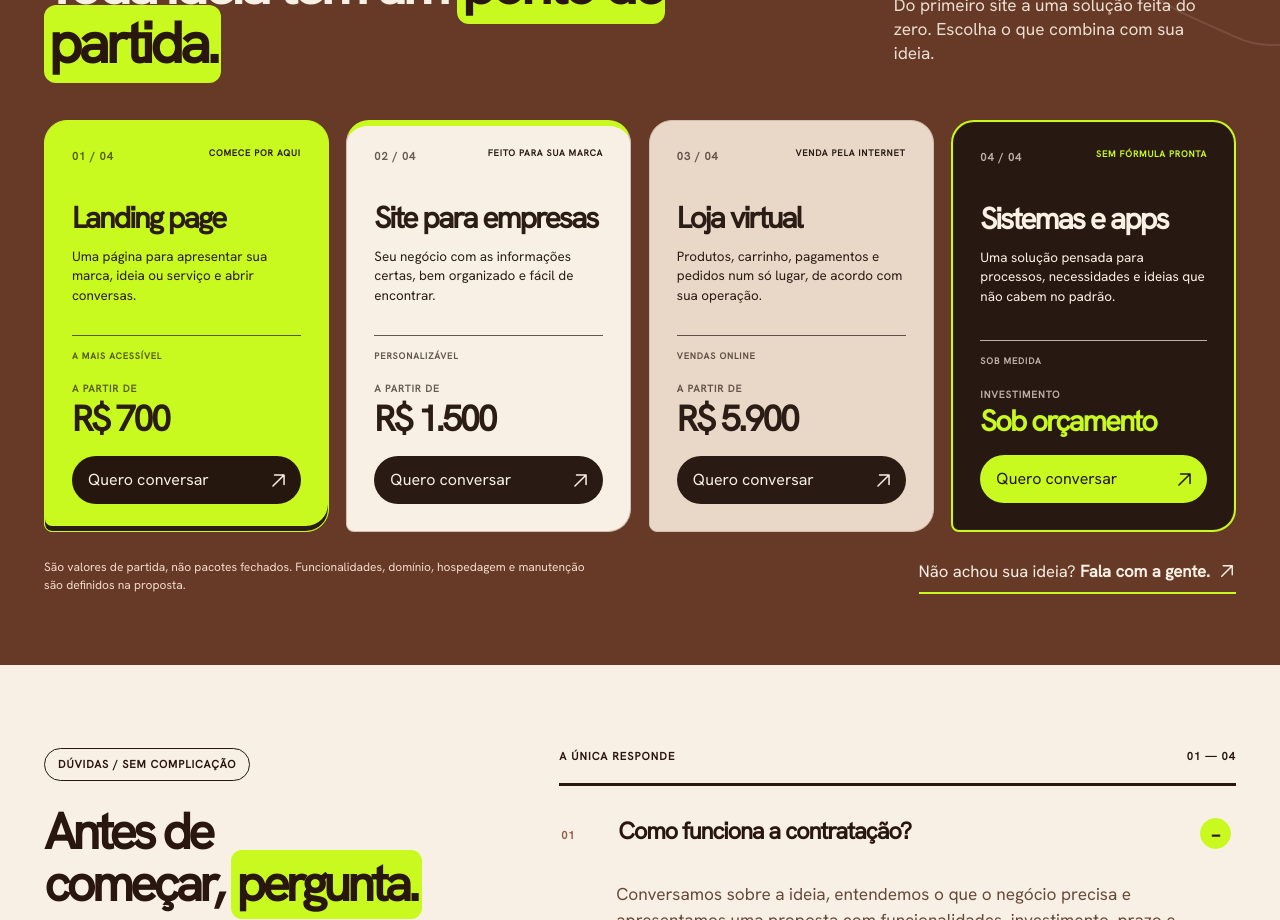
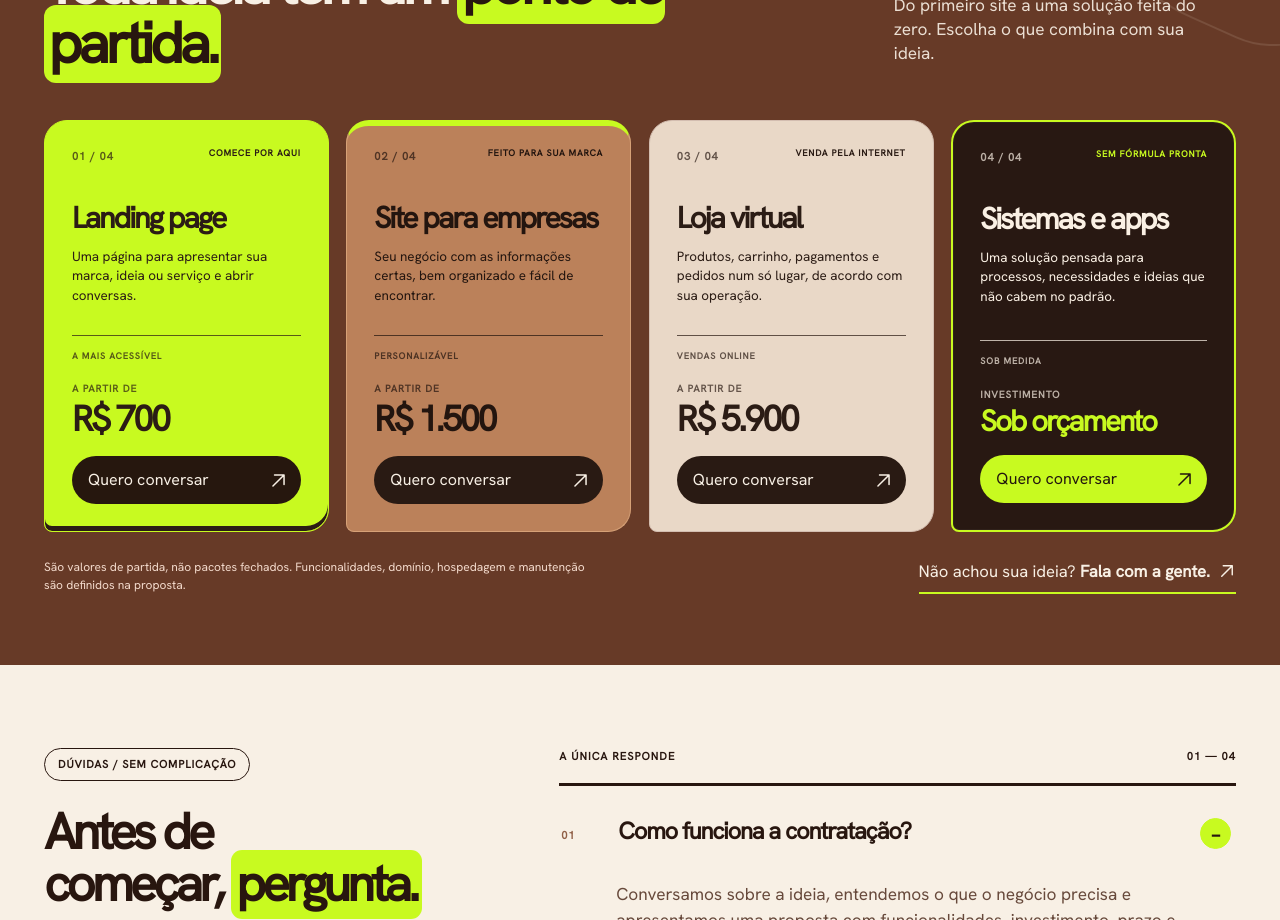
Before and after one commit to palomagl/unica, a React (Vite) app: page / in a window 1280 px wide. Shown: the part 4420-5340 px from the top of the page. Built offline with nearby package versions, Linux system fonts and the light colour scheme.

Commit message:
style: fortalecer contraste do card de sites personalizados com terracota da marca

```diff
--- a/src/components/commercial.css
+++ b/src/components/commercial.css
@@ -51,7 +51,8 @@
   box-shadow:inset 0 -5px 0 #2b1c15;
 }
 .u-price-card--brand{
-  background:#f8f0e5;border-top:6px solid var(--u-accent);
+  background:#bb815a;color:#23150f;
+  border-color:#d6a177;border-top:6px solid var(--u-accent);
   padding-top:calc(clamp(18px,2.1vw,29px) - 5px)
 }
 .u-price-card--store{background:#e9d8c7}
```
